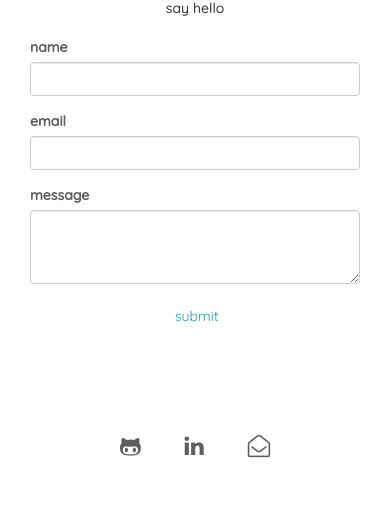
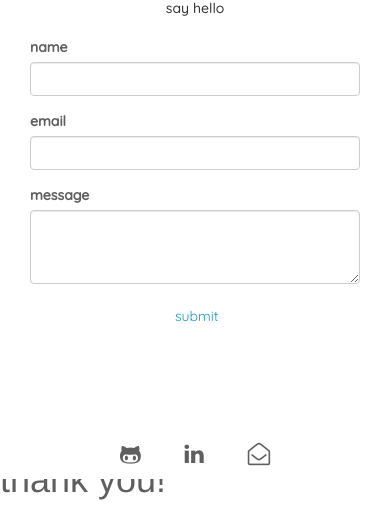
Before and after one commit to chrisxjacobi/chrisxjacobi.github.io, a PHP site: page /contact.html in a window 390 px wide. Shown: the part 365-874 px from the top of the page. Before the commit the page ends 823 px from the top, so only its background shows below. Run offline with PHP 8.4, Linux system fonts and the light colour scheme; style sheets or scripts are compiled from the project's sources; some libraries are stand-ins or nearby versions.

Commit message:
added some blank space after submit button, before footer

```diff
--- a/contact.html
+++ b/contact.html
@@ -104,6 +104,10 @@
 
     </section>
 
+    <section class="blank">
+        <h1>thank you!</h1>
+    </section>
+
     <!--footer-->
 
     <div class="footer navbar-fixed-bottom">
--- a/index.html
+++ b/index.html
@@ -152,7 +152,7 @@
                 <p class="about-text">I enjoy opportunities to map, mold, and make user-friendly apps. Design gives me the opportunity to tell visual stories. <br>I'm a collaborator, a creative, and a challenger. I'm also a pho-slurper, bibiliophile, and chihuahua lover.</p>
             </div>
             <div class="col-md-4">
-                <img src="contents/chrispic.jpg" class="image">
+                <img src="resources/css/img/chrispic.jpg" class="image">
             </div>
         </div>
     </section>
--- a/resources/css/queries.css
+++ b/resources/css/queries.css
@@ -1,8 +1,11 @@
 /*https://script.google.com/macros/s/AKfycbwgpcDmj_rzmT5x0EHepCoWotS8E36o8ffL5h7-hOz3ph1Ff7Hz/exec*/
+
 
 /*--------------------*/
 
+
 /*---MEDIA SCREENS----*/
+
 
 /*--------------------*/
 
@@ -82,7 +85,6 @@
 
 /* small phones: from 0 to 480px */
 
-
 @media only screen and (max-width: 480px) {
     .social-links {
         display: none;
@@ -122,13 +124,19 @@
         margin-top: 15px;
         margin-bottom: 15px;
     }
+    form {
+        padding-bottom: 10%;
+    }
+    .blank {
+        padding-top: 20px;
+    }
     .footer {
         position: absolute;
         bottom: 0;
         width: 100%;
         height: 60px;
         background-color: #fff;
-        padding-top: 12px;
+        padding-top: 20px;
         list-style: none;
     }
     .footer ul {
@@ -158,7 +166,6 @@
     section.section-about img {
         display: none;
     }
-
     .footer p {
         display: none;
     }
--- a/resources/css/style.css
+++ b/resources/css/style.css
@@ -264,6 +264,9 @@ section.section-contact {
     color: #5f5f5f;
     border: none;
 }
+form {
+    padding-bottom: 5%;
+}
 
 #email,
 #message {
@@ -295,7 +298,7 @@ input[type="text"] {
 .container .well {
     background-color: #fff;
     border: none;
-    padding-bottom: 5%;
+    padding-bottom: 10%;
 }
 
 .btn {
@@ -318,7 +321,6 @@ input[type="text"] {
     background-color: #fff;
     border-bottom: 1px solid #7b8b2f;
     transition: color 0.2s;
-
 }
 
 
```
Also changed, not shown: resources/css/img/chrispic.jpg (added).
